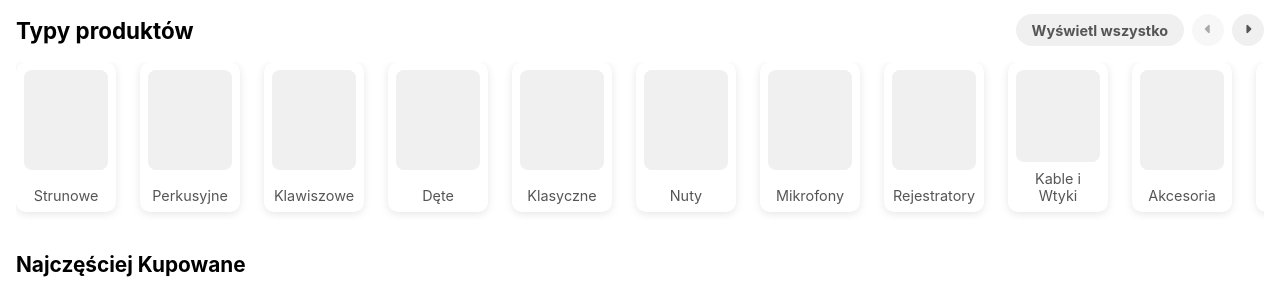
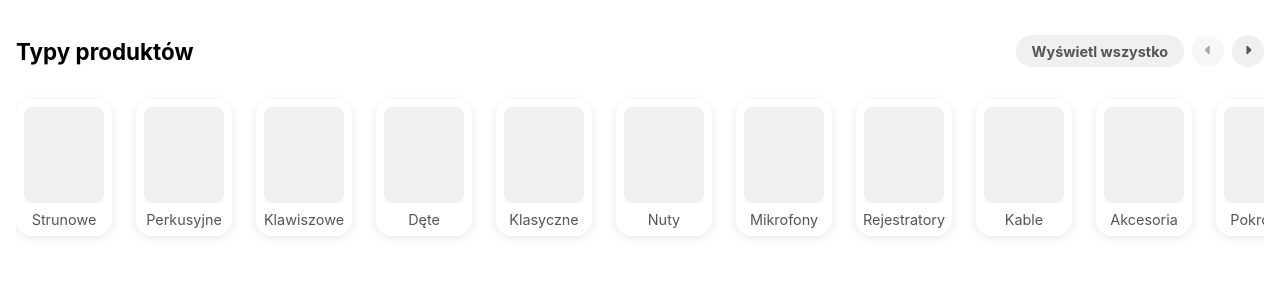
Before and after one commit to GGTeacherOP/Sklep_Muzyczny_Laskowski_Solek, a PHP site: page /home.html in a window 1280 px wide. Shown: the part 113-398 px from the top of the page. Run offline with PHP 8.4, Linux system fonts and the light colour scheme; some libraries are stand-ins or nearby versions.

Commit message:
ujednolicenie stylow podstron i globalnych

```diff
--- a/global.css
+++ b/global.css
@@ -41,14 +41,28 @@
   --font-xl: 1.3rem;
   --font-xxl: 1.4rem;
 
-  --radius-sm: 6px;
-  --radius-md: 8px;
-  --radius-lg: 10px;
+  --radius-xxs: 4px;
+  --radius-xs: 8px;
+  --radius-sm: 16px;
+  --radius-md: 24px;
+  --radius-lg: 32px;
   --radius-full: 50%;
 
-  --search-height: 56px;
-  --search-height-mobile: 48px;
-  --search-height-xs: 32px;
+  --button-height-xs: 24px;
+  --button-height-sm: 32px;
+  --button-height-md: 40px;
+  --button-height-lg: 48px;
+
+  --card-size-xxs: 32px;
+  --card-size-xs-sm: 48px;
+  --card-size-xs: 64px;
+  --card-size-sm: 96px;
+  --card-size-md: 128px;
+  --card-size-lg: 160px;
+  --card-size-xl: 192px;
+  --card-size-xxl: 224px;
+  --card-size-xxxl: 256px;
+
   --logo-max-width: 100px;
   --logo-max-width-xs: 80px;
 }
--- a/home.css
+++ b/home.css
@@ -94,10 +94,10 @@
 
 .view-all-button {
   font-size: var(--font-sm);
-  height: var(--search-height-xs);
+  height: var(--button-height-sm);
   padding: 0 var(--spacing-sm);
   color: var(--text-color);
-  border-radius: 20px;
+  border-radius: var(--radius-sm);
   background-color: var(--secondary-bg);
 }
 
@@ -114,8 +114,8 @@
 
 .instrument-types-list {
   display: flex;
-  overflow-x: auto;
-  padding-bottom: var(--spacing-xs);
+  overflow: auto;
+  padding-block: var(--spacing-sm);
   gap: var(--spacing-md);
   scroll-behavior: smooth;
   scroll-snap-type: x mandatory;
@@ -132,15 +132,13 @@
   align-items: center;
   flex-direction: column;
   justify-content: space-between;
-  width: 106px;
-  height: 150px;
+  min-width: var(--card-size-sm);
+  max-width: var(--card-size-sm);
   padding: var(--spacing-xs);
   cursor: pointer;
-  transform: translateY(0);
-  border-radius: var(--radius-lg);
+  border-radius: var(--radius-sm);
   box-shadow: 0 2px 8px rgba(0, 0, 0, 0.1);
-  scroll-snap-align: start;
-  will-change: transform;
+  gap: var(--spacing-xs);
 }
 
 .instrument-card:hover:not(.selected) {
@@ -166,27 +165,16 @@
 }
 
 .instrument-icon {
-  width: 84px;
-  height: 100px;
-  border-radius: var(--radius-md);
+  width: 100%;
+  height: var(--card-size-sm);
+  border-radius: var(--radius-xs);
   background-color: var(--secondary-bg);
 }
 
 .instrument-name {
   font-size: var(--font-sm);
-  margin-top: var(--spacing-xs);
   text-align: center;
   color: var(--text-color);
-}
-
-.instrument-card,
-.tray-item,
-.search-bar,
-.search-button,
-.search-input,
-.view-all-button,
-.scroll-button {
-  transition: all 0.3s ease-in-out;
 }
 
 .instrument-card:nth-child(1) {
--- a/home.html
+++ b/home.html
@@ -28,7 +28,7 @@
         <i aria-hidden="true" class="fa-solid fa-magnifying-glass"></i>
       </button>
     </form>
-    <div class="tray">
+    <nav class="tray">
       <button aria-label="Powiadomienia" class="tray-item" title="Wyświetl powiadomienia" type="button">
         <i aria-hidden="true" class="fa-solid fa-bell"></i>
         <span>Powiadomienia</span>
@@ -41,7 +41,7 @@
         <i aria-hidden="true" class="fa-solid fa-user"></i>
         <span>Profil</span>
       </button>
-    </div>
+    </nav>
   </header>
 
   <section class="instrument-types fade-in">
@@ -86,9 +86,9 @@
         <div aria-hidden="true" class="instrument-icon"></div>
         <span class="instrument-name">Rejestratory</span>
       </div>
-      <div aria-label="Wybierz typ Kable i Wtyki" class="instrument-card fade-in" role="button" tabindex="9">
+      <div aria-label="Wybierz typ Kable" class="instrument-card fade-in" role="button" tabindex="9">
         <div aria-hidden="true" class="instrument-icon"></div>
-        <span class="instrument-name">Kable i Wtyki</span>
+        <span class="instrument-name">Kable</span>
       </div>
       <div aria-label="Wybierz typ Akcesoria" class="instrument-card fade-in" role="button" tabindex="10">
         <div aria-hidden="true" class="instrument-icon"></div>
@@ -118,9 +118,9 @@
         <div aria-hidden="true" class="instrument-icon"></div>
         <span class="instrument-name">Sprzęt DJ</span>
       </div>
-      <div aria-label="Wybierz typ Procesory Sygnałowe" class="instrument-card fade-in" role="button" tabindex="17">
+      <div aria-label="Wybierz typ Procesory" class="instrument-card fade-in" role="button" tabindex="17">
         <div aria-hidden="true" class="instrument-icon"></div>
-        <span class="instrument-name">Procesory Sygnałowe</span>
+        <span class="instrument-name">Procesory</span>
       </div>
     </div>
   </section>
--- a/profil.html
+++ b/profil.html
@@ -24,7 +24,6 @@
       <button class="login-tab" data-tab="employee">Panel Pracownika</button>
     </div>
 
-    <!-- Formularz logowania -->
     <form class="login-form" id="loginForm">
       <div class="form-group">
         <label class="form-label" for="loginEmail">Email</label>
@@ -38,7 +37,6 @@
       <a class="form-link" href="#">Zapomniałeś hasła?</a>
     </form>
 
-    <!-- Formularz rejestracji (domyślnie ukryty) -->
     <form class="login-form" id="registerForm" style="display: none;">
       <div class="form-group">
         <label class="form-label" for="registerName">Nazwa użytkownika</label>
@@ -59,7 +57,6 @@
       <button class="form-button" type="submit">Zarejestruj się</button>
     </form>
 
-    <!-- Formularz logowania pracownika (domyślnie ukryty) -->
     <form class="login-form" id="employeeForm" style="display: none;">
       <div class="form-group">
         <label class="form-label" for="employeeId">ID Pracownika</label>
```
Also changed, not shown: other parts of global.css (+33 -4 lines), other parts of home.css (+44 -51 lines), profil.css (+1 -42 lines).
